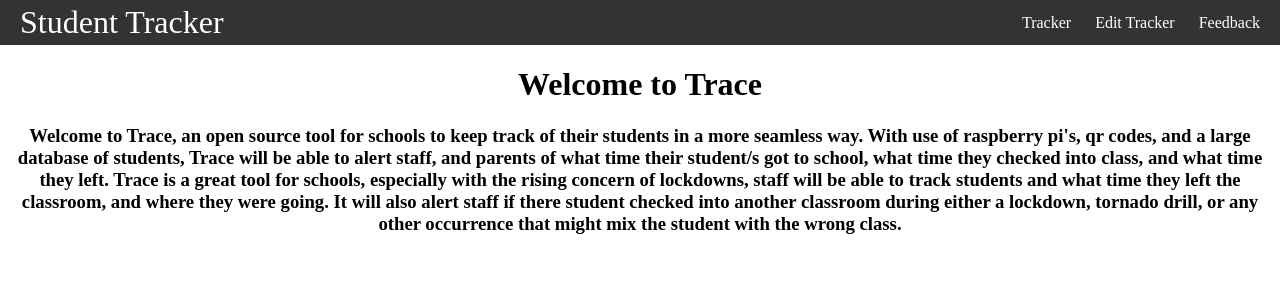
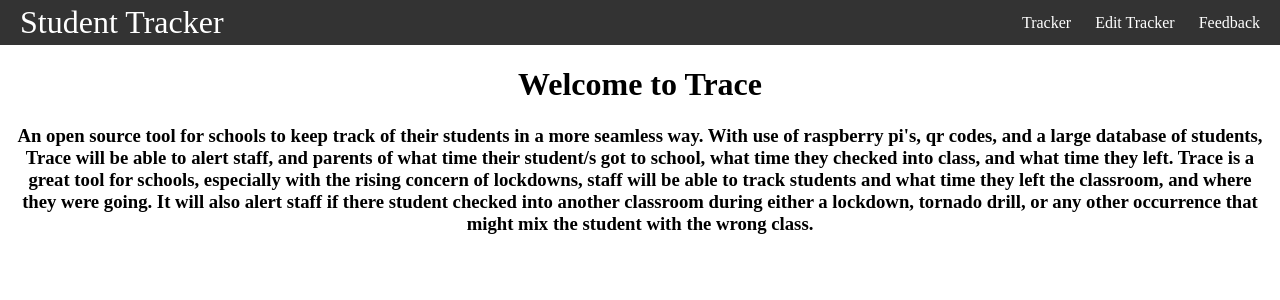
Before and after one commit to oaisd-ctc/student-tracker-project-JaminSmith, a React (Create React App) app in the folder my-app/: page / in a window 1280 px wide. Shown: the top 300 px of the page. Built offline with nearby package versions, Linux system fonts and the light colour scheme.

Commit message:
Fixed text for home page

```diff
--- a/my-app/src/pages/Home.js
+++ b/my-app/src/pages/Home.js
@@ -1,7 +1,7 @@
 export default function Home() {
 
     return (
-        <><h1>Welcome to Trace</h1><h3>Welcome to Trace, an open source tool for schools to keep track of their students in a more seamless way. With use of raspberry pi's, qr codes, and a large database of students,
+        <><h1>Welcome to Trace</h1><h3>An open source tool for schools to keep track of their students in a more seamless way. With use of raspberry pi's, qr codes, and a large database of students,
         Trace will be able to alert staff, and parents of what time their student/s got to school, what time they checked into class, and what time they left. Trace is a great tool
         for schools, especially with the rising concern of lockdowns, staff will be able to track students and what time they left the classroom, and where they were going.
         It will also alert staff if there student checked into another classroom during either a lockdown, tornado drill, or any other occurrence that might mix the student with the wrong class.</h3></>
```
